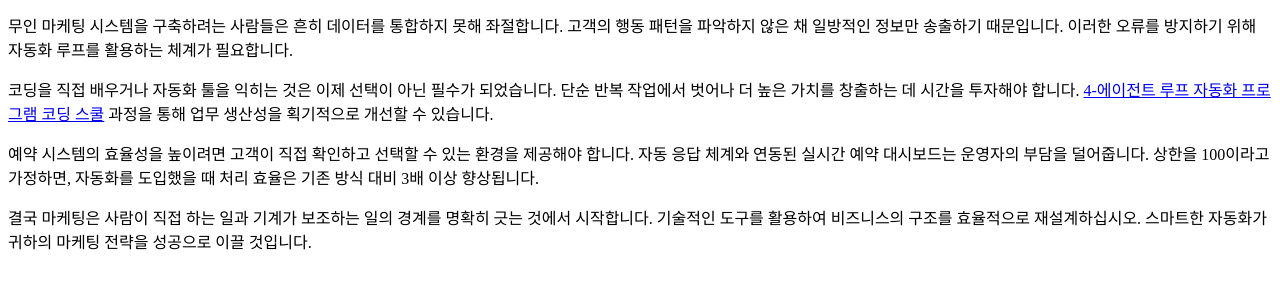
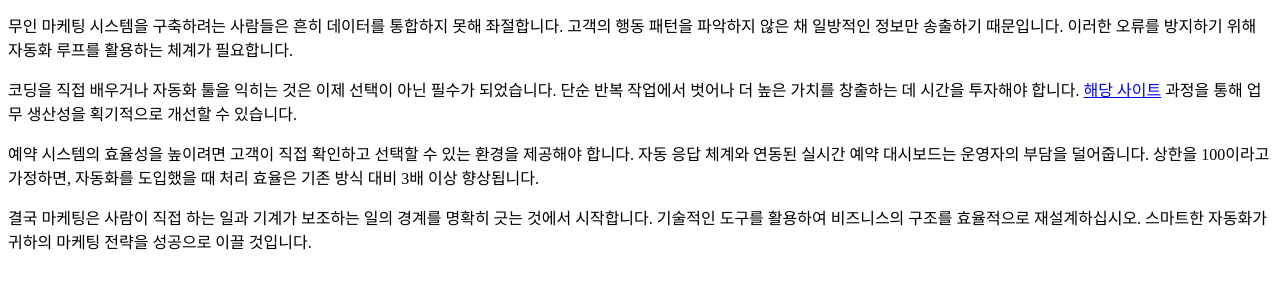
Before and after one commit to dydrkrtks7-cmd/bp-t3b04-bs-kb-real, a plain HTML site: page posts/gemini-coverage-20260719-0247.html in a window 1280 px wide. Shown: the part 140-428 px from the top of the page. Drawn offline with Linux system fonts and the light colour scheme.

Commit message:
deploy: garbage-free snapshot 2026-07-27T00:32:32.117Z

```diff
--- a/posts/gemini-coverage-20260719-0247.html
+++ b/posts/gemini-coverage-20260719-0247.html
@@ -12,7 +12,7 @@
 <h1>반복되는 마케팅 실패 지점을 개선하고 자동화를 도입하는 과정</h1>
 <p>발산 노래방 내돈내산 후기를 쓰면서 느꼈던 가장 큰 불편함은 예약 절차의 복잡함이었습니다. 수동으로 모든 시간을 확인하고 연락하는 과정은 효율성이 매우 떨어졌습니다. 비즈니스 마케팅 역시 이와 같은 수동적 방식을 고집할 때 가장 큰 실패가 발생합니다.</p>
 <p>무인 마케팅 시스템을 구축하려는 사람들은 흔히 데이터를 통합하지 못해 좌절합니다. 고객의 행동 패턴을 파악하지 않은 채 일방적인 정보만 송출하기 때문입니다. 이러한 오류를 방지하기 위해 자동화 루프를 활용하는 체계가 필요합니다.</p>
-<p>코딩을 직접 배우거나 자동화 툴을 익히는 것은 이제 선택이 아닌 필수가 되었습니다. 단순 반복 작업에서 벗어나 더 높은 가치를 창출하는 데 시간을 투자해야 합니다. <a class="anchor-link" href="https://program-school.online/" data-bpaas-link-target="tokyo-programming">4-에이전트 루프 자동화 프로그램 코딩 스쿨</a> 과정을 통해 업무 생산성을 획기적으로 개선할 수 있습니다.</p>
+<p>코딩을 직접 배우거나 자동화 툴을 익히는 것은 이제 선택이 아닌 필수가 되었습니다. 단순 반복 작업에서 벗어나 더 높은 가치를 창출하는 데 시간을 투자해야 합니다. <a class="anchor-link" href="https://review.go-hapjeong-club.xyz/posts/major_compare-002-fshhsy.html" data-bpaas-link-target="tokyo-programming">해당 사이트</a> 과정을 통해 업무 생산성을 획기적으로 개선할 수 있습니다.</p>
 <p>예약 시스템의 효율성을 높이려면 고객이 직접 확인하고 선택할 수 있는 환경을 제공해야 합니다. 자동 응답 체계와 연동된 실시간 예약 대시보드는 운영자의 부담을 덜어줍니다. 상한을 100이라고 가정하면, 자동화를 도입했을 때 처리 효율은 기존 방식 대비 3배 이상 향상됩니다.</p>
 <p>결국 마케팅은 사람이 직접 하는 일과 기계가 보조하는 일의 경계를 명확히 긋는 것에서 시작합니다. 기술적인 도구를 활용하여 비즈니스의 구조를 효율적으로 재설계하십시오. 스마트한 자동화가 귀하의 마케팅 전략을 성공으로 이끌 것입니다.</p>
 </body>
```
